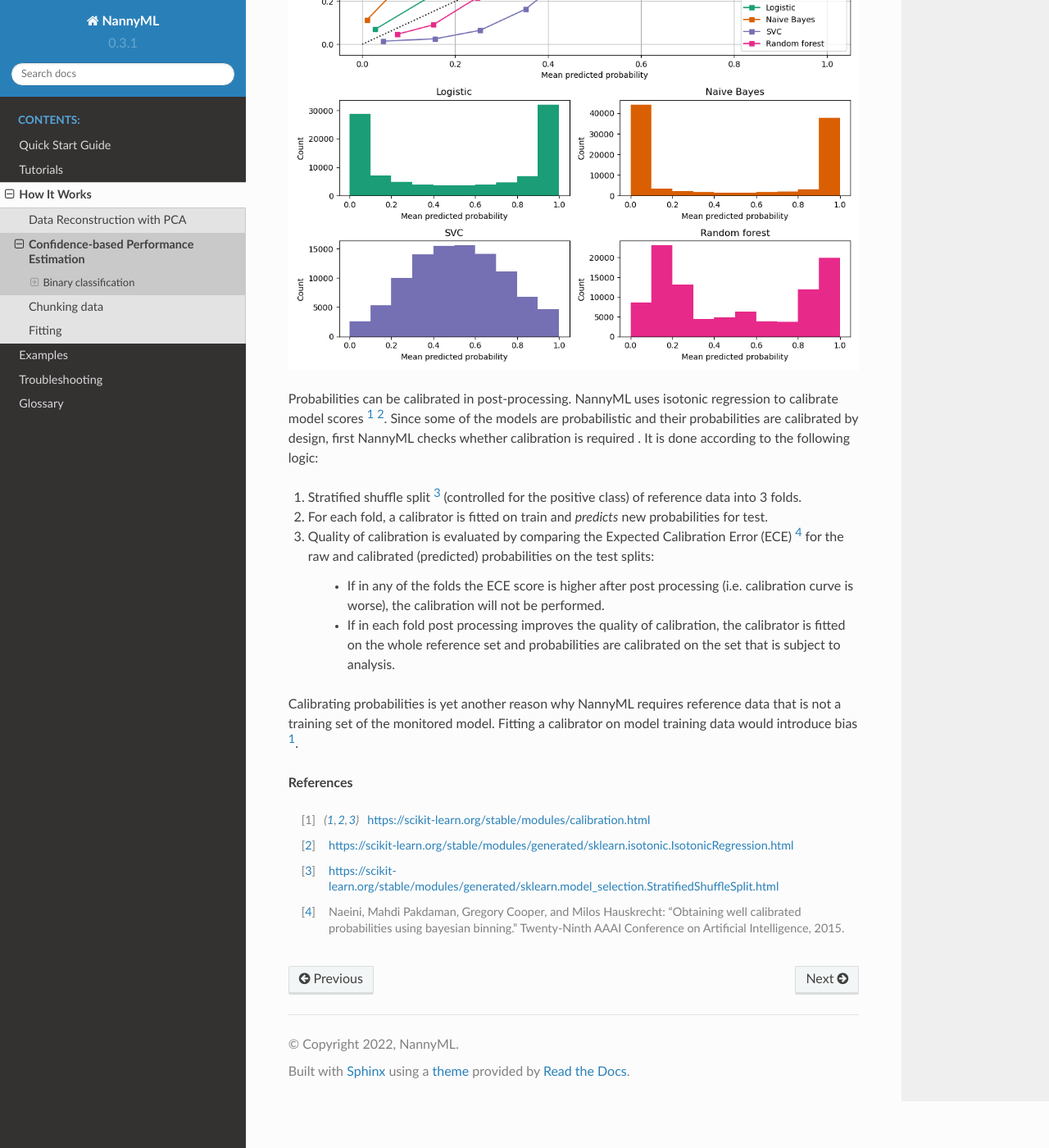
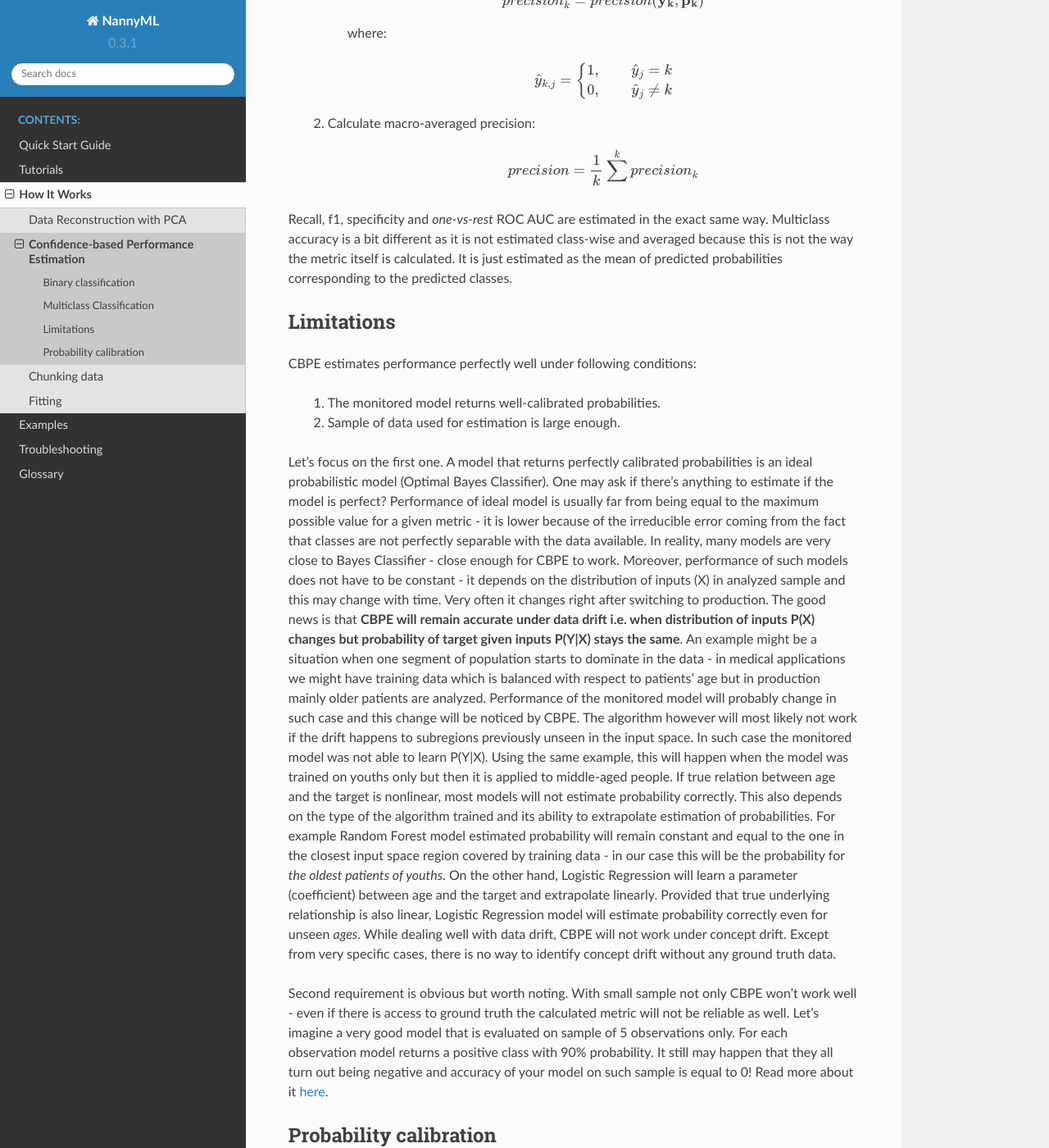
Before and after one commit to NannyML/nannyml, a Sphinx documentation site: the page built from docs/how_it_works/performance_estimation.rst, in a window 1280 px wide and 1400 px high, scrolled down 3414 px. Shown: the whole window at 82% size. Built offline with Sphinx 7.4.7 and the Read the Docs theme 2.0.0, drawn with Linux system fonts in a browser that asks for light colours; pages that are not in the unit, such as notebooks, are missing from menus; some of the changed text lies outside the part shown.

Commit message:
update docs deep dive cbpe

```diff
--- a/docs/how_it_works/chunking_data.rst
+++ b/docs/how_it_works/chunking_data.rst
@@ -302,6 +302,8 @@
 In this case NannyML will issue a warning. The user can then chose to ignore it and continue or use a chunking
 method that will result in bigger chunks.
 
+.. _chunk-data-minimum-chunk:
+
 Minimum Chunk for Performance Estimation and Performance Monitoring
 ~~~~~~~~~~~~~~~~~~~~~~~~~~~~~~~~~~~~~~~~~~~~~~~~~~~~~~~~~~~~~~~~~~~
 
--- a/docs/how_it_works/performance_estimation.rst
+++ b/docs/how_it_works/performance_estimation.rst
@@ -9,9 +9,9 @@
 
 A binary classification model typically returns two outputs for each prediction - a class (binary) and a class
 probability prediction (sometimes referred to as score). The score provides information about the confidence of the
-prediction. A rule of thumb is that, the closer a score is to its lower or upper limit (usually 0 and 1), the higher
-the probability that a classifier’s prediction is correct. When this score is an actual probability, it can be
-directly used to calculate the probability of making an error. For instance, imagine a high-performing model which,
+prediction. A rule of thumb is that, the closer the score is to its lower or upper limit (usually 0 and 1), the higher
+the probability that the classifier’s prediction is correct. When this score is an actual probability, it can be
+directly used to estimate the probability of making an error. For instance, imagine a high-performing model which,
 for a large set of observations, returns a prediction of 1 (positive class) with probability of 0.9. It means that
 for approximately 90% of these observations, the model is correct while for the other 10% the model is wrong.
 Assuming properly calibrated probabilities, confusion matrix elements can be estimated and then used to calculate any
@@ -22,15 +22,12 @@
 
     :math:`\hat{p} = Pr(y=1)` - monitored model probability estimate,
 
-    :math:`y` - target label, :math:`y\in{\{0,1\}}`,
+    :math:`y` - target label, in binary classification :math:`y\in{\{0,1\}}`,
 
-    :math:`\hat{y}` - predicted label, :math:`\hat{y}\in{\{0,1\}}`.
+    :math:`\hat{y}` - predicted label, in binary classification :math:`\hat{y}\in{\{0,1\}}`.
 
-Estimating Accuracy
--------------------
-
-Accuracy is simply the ratio of correct predictions to all predictions.
-It can be expressed as:
+Let's start with accuracy as it should help us to quickly build the intuition. Accuracy is simply the ratio of correct
+predictions to all predictions. It can be therefore expressed as:
 
 .. math::
     Accuracy = \frac{TP+TN}{TP+FP+TN+FN} = \frac{TP+TN}{n}
@@ -72,11 +69,16 @@
     .. math::
         Accuracy = \frac{TP+TN}{n}
 
+Actually, first three steps are enough to estimate expected accuracy - once probabilities that the predictions are
+correct are known, all that needs to be done is calculation of mean of these probabilities. The explanation above
+contains the extra steps to show how confusion matrix elements are estimated which is a necessary step for other
+confusion-matrix-based metrics like precision or recall. Notice, that for a model that returns positive class if
+probability is larger than 50% CBPE cannot estimate accuracy lower than 0.5. This is because CBPE works well only for
+models that estimate probabilities well and a model that is worse than random guess certainly does not do this. Read
+more in :ref:`Limitations <performance-estimation-deep-dive-limitations>`.
 
-Estimating ROC AUC
-------------------
-
-ROC AUC is much more complex than accuracy. To calculate it one needs values of confusion matrix elements (True
+A different type of metric is ROC AUC.
+To estimate it one needs values of confusion matrix elements (True
 Positives, False Positives, True Negatives, False Negatives)
 for a set of all thresholds :math:`t`. This set is obtained by selecting subset of :math:`m`
 unique values from the set of probability predictions
@@ -84,7 +86,7 @@
 Therefore :math:`\mathbf{t}=\{\hat{p_1}, \hat{p_2}, ..., \hat{p_m}\}` and
 :math:`\hat{p_1} < \hat{p_2} < ... < \hat{p_m}` (notice that in some cases :math:`m=n`).
 
-The algorithm runs as follows:
+The algorithm for estimating ROC AUC runs as follows:
 
     1. Get :math:`i`-*th* threshold from :math:`\mathbf{t}`,  denote :math:`t_i`.
     2. Get :math:`j`-*th* prediction from :math:`\mathbf{\hat{p}}`, denote :math:`\hat{p}_j`.
@@ -144,8 +146,82 @@
     11. Calculate ROC AUC.
 
 
+Multiclass Classification
+=========================
+Multiclass classification model outputs prediction (predicted class) and
+probability for each possible class. It means that if there are three classes, for example A, B and C, model output
+should contain four pieces of information - predicted class (e.g. A) and three probabilities or scores, one for each class.
+Assuming these probabilities are well calibrated, they can be used to estimate performance metrics. As an example,
+let's describe the process for macro-averaged precision. Let's stick to the notation already introduced and add
+:math:`k` to denote class. Simple algorithm runs as follows:
+
+    1. Estimate precision for each class separately, just like in binary classification. Transform vector of
+       multiclass predictions :math:`\mathbf{\hat{y}}` to binary vector relevant for class :math:`k` i.e.
+       :math:`\mathbf{\hat{y}_k}` and take corresponding predicted probabilities :math:`\mathbf{\hat{p}_k}`:
+
+        .. math::
+            {precision}_k = precision(\mathbf{\hat{y}_k}, \mathbf{\hat{p}_k})
+
+        where:
+
+        .. math::
+            \hat{y}_{k,j} = \begin{cases} 1, \qquad  \hat{y}_{j}=k \\ 0, \qquad \hat{y}_{j} \neq
+            k\end{cases}
+
+    2. Calculate macro-averaged precision:
+
+        .. math::
+            {precision} = \frac{1}{k} \sum_{}^{k} {precision}_{k}
+
+Recall, f1, specificity and *one-vs-rest* ROC AUC are estimated in the exact same way. Multiclass accuracy is a bit
+different as it is not estimated class-wise and averaged because this is not the way the metric itself is calculated.
+It is just estimated as the mean of predicted probabilities corresponding to the predicted classes.
+
+
+.. _performance-estimation-deep-dive-limitations:
+
+Limitations
+===========
+
+CBPE estimates performance perfectly well under following conditions:
+
+    1. The monitored model returns well-calibrated probabilities.
+
+
+    2. Sample of data used for estimation is large enough.
+
+Let's focus on the first one. A model that returns perfectly calibrated probabilities is an ideal probabilistic model
+(Optimal Bayes Classifier). One may ask if there's anything to estimate if the model is perfect?
+Performance of ideal model is usually far from being equal to the maximum possible value for a given metric - it is
+lower because of the irreducible error coming from the fact that classes are not perfectly separable with the data available. In
+reality, many models are very close to Bayes Classifier - close enough for CBPE to work.
+Moreover, performance of such models does not have to be constant - it depends on the distribution of inputs
+(X) in analyzed sample and this may change with time. Very often it changes right after switching to production.
+The good news is that **CBPE will remain accurate under data drift i.e. when distribution of inputs P(X) changes but
+probability of target given inputs P(Y|X) stays the same**. An example might be a situation when one segment of population starts to dominate in
+the data - in medical applications we might have training data which is balanced with respect to patients' age
+but in production mainly older patients are analyzed. Performance of the monitored model will probably change in such
+case and this change will be noticed by CBPE. The algorithm however will most likely not work if the drift happens to
+subregions previously unseen in the input space. In such case the monitored  model was not able to learn P(Y|X). Using
+the same example, this will happen when the model was trained on youths only but then it is applied to middle-aged people. If true relation
+between age and the target is nonlinear, most models will not estimate probability correctly. This also depends on the
+type of the algorithm trained and its ability to extrapolate estimation of probabilities. For example Random Forest
+model estimated probability will remain constant and equal to the one in the closest input space region covered by training
+data - in our case this will be the probability for *the oldest patients of youths*. On the other hand, Logistic
+Regression will learn a parameter (coefficient) between age and the target and extrapolate linearly. Provided that true
+underlying relationship is also linear, Logistic Regression model will estimate probability correctly even for unseen
+*ages*. While dealing well with data drift, CBPE will not work under concept drift. Except from very specific cases,
+there is no way to identify concept drift without any ground truth data.
+
+Second requirement is obvious but worth noting. With small sample not only CBPE won't work well - even if there is
+access to ground truth the calculated metric will not be reliable as well. Let's imagine a very good model that is
+evaluated on sample of 5 observations only. For each observation model returns a positive class with 90% probability.
+It still may happen that they all turn out being negative and accuracy of your model on such sample is equal to 0!
+Read more about it :ref:`here<chunk-data-minimum-chunk>`.
+
+
 Probability calibration
------------------------
+=======================
 
 In order to accurately estimate the performance from the model scores, they need to be well calibrated. If a classifier assigns a probability of 0.9 for a set of observations and 90% of these observations belong to the positive class, we consider that classifier to be well calibrated with respect to that subset. Most predictive models focus on performance rather than on probability estimation, therefore their scores are rarely calibrated.
 Examples of different models and their calibration curves are shown below [1]_:
@@ -178,3 +254,4 @@
 .. [2] https://scikit-learn.org/stable/modules/generated/sklearn.isotonic.IsotonicRegression.html
 .. [3] https://scikit-learn.org/stable/modules/generated/sklearn.model_selection.StratifiedShuffleSplit.html
 .. [4] Naeini, Mahdi Pakdaman, Gregory Cooper, and Milos Hauskrecht: "Obtaining well calibrated probabilities using bayesian binning." Twenty-Ninth AAAI Conference on Artificial Intelligence, 2015.
+.. [5] https://scikit-learn.org/stable/modules/model_evaluation.html
```
